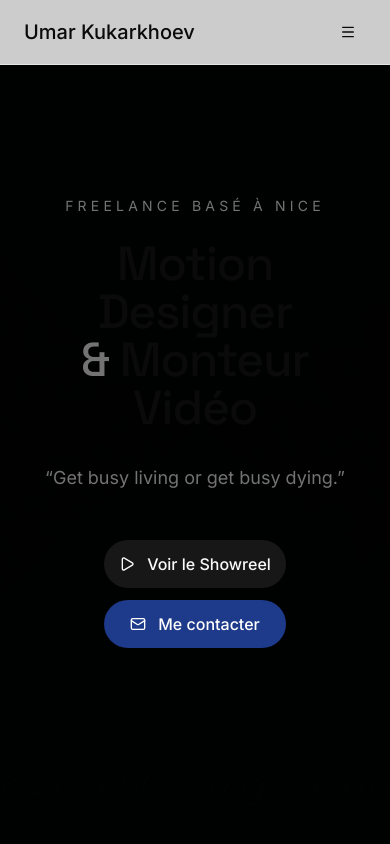
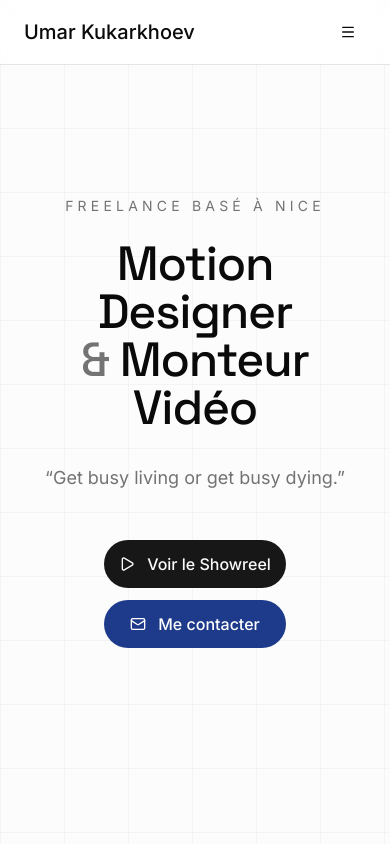
Before and after one commit to ProveTheOpposite/portfolio-umar, a Next.js app: page / in a window 390 px wide. Shown: the top 844 px of the page. Built offline with nearby package versions, Linux system fonts and the light colour scheme.

Commit message:
Résoudre problème video affiché sur hero banner sur mobile

```diff
--- a/src/components/pages/HomePage/Banner/index.jsx
+++ b/src/components/pages/HomePage/Banner/index.jsx
@@ -1,7 +1,7 @@
 "use client";
 
 import { useRouter } from "next/navigation";
-import { useCallback, useState } from "react";
+import { useCallback, useEffect, useState } from "react";
 import { useScreenSize } from "@/hooks/useScreenSize";
 
 import { motion, AnimatePresence } from "framer-motion";
@@ -38,6 +38,7 @@ const Banner = () => {
         </div>
 
         {/* Poster */}
+        {isDesktop && (
           <Image
             src="/images/showreel-poster.webp"
             alt="Image de présentation du showreel"
@@ -47,9 +48,11 @@ const Banner = () => {
               isShowreelLoaded ? "opacity-0" : "opacity-100"
             }`}
           />
+        )}
 
+        {isDesktop && (
           <video
-          className={`absolute inset-0 hidden h-full w-full object-cover transition-opacity duration-700 xl:block ${
+            className={`absolute inset-0 h-full w-full object-cover transition-opacity duration-700 ${
               isShowreelLoaded ? "opacity-100" : "opacity-0"
             }`}
             autoPlay
@@ -61,6 +64,7 @@ const Banner = () => {
             onLoadedData={() => setIsShowreelLoaded(true)}
             src="/videos/showreel.mp4"
           />
+        )}
 
         <div className="absolute inset-0 hidden bg-black/50 xl:block" />
 
```
Lines whose indentation alone changed are shown as unchanged.
